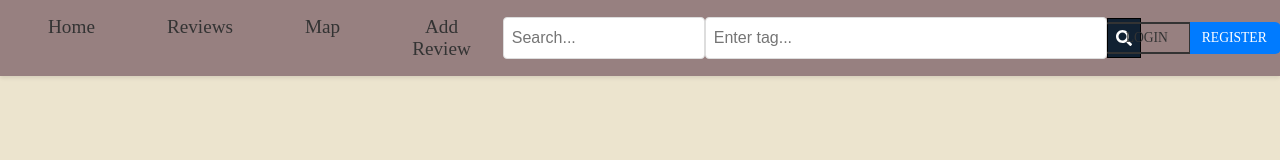
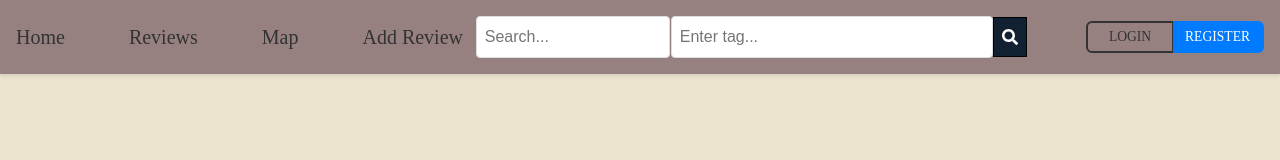
Before and after one commit to King-Kash/CS35L_GSW, a React (Vite) app in the folder client/: page / in a window 1280 px wide. Shown: the top 160 px of the page. Built offline with nearby package versions, Linux system fonts and the light colour scheme.

Commit message:
navbar fix

```diff
--- a/client/src/styles/NavBar.css
+++ b/client/src/styles/NavBar.css
@@ -1,23 +1,31 @@
 .navbar {
   background-color: #978080;
-  padding: 1rem 1rem;
+  padding: clamp(0.25rem, 2vw, 1rem) clamp(0.25rem, 2vw, 1rem);
   box-shadow: 0 2px 4px rgba(0, 0, 0, 0.1);
   display: flex;
   justify-content: space-between;
   align-items: center;
   flex-wrap: nowrap;
+  box-sizing: border-box;
 }
 
 .nav-links {
   display: flex;
-  gap: 0.5rem;
+  gap: clamp(0.25rem, 5vw, 6rem); /* Responsive gap */
+  flex-shrink: 1; /* Allow nav links to shrink */
+  align-items: center;
 }
 
 .nav-link {
   text-decoration: none;
   color: #333;
   font-weight: 500;
-  transition: color 0.3s;
+  font-size: clamp(0.75rem, 2.5vw, 1.25rem); /* Responsive font size */
+  transition: color 0.3s, font-size 0.3s; /* Smooth transitions */
+  white-space: nowrap; /* Prevent text wrapping */
+  padding: 0; /* Remove any default padding */
+  margin: 0; /* Remove any default margin */
+  display: inline-block; /* Only take up text width */
 }
 
 .nav-link:hover {
@@ -27,8 +35,10 @@
 .search-tag-container {
   display: flex;
   align-items: center;
-  width: 600px; /* Reduced width to make room for auth buttons */
-  flex-shrink: 1;
+  max-width: clamp(100px, 50vw, 600px); /* Smoothly scales from 200px to 600px */
+  min-width: 100px;
+  flex: 1;
+  margin: 0 clamp(0.25rem, 1vw, 1rem);
 }
 
 .search-button {
@@ -69,7 +79,8 @@
   min-height: 2.5rem;
   background-color: white;
   white-space: nowrap;
-  width: 200px;
+  width: clamp(60px, 15vw, 200px); /* Smoothly scales with viewport */
+  flex-shrink: 1;
 }
 
 .tag-wrapper {
@@ -84,7 +95,8 @@
   max-height: 2.5rem;
   background-color: white;
   white-space: nowrap;
-  width: 400px;
+  width: clamp(120px, 25vw, 400px); /* Smoothly scales with viewport */
+  flex-shrink: 1;
   overflow-x: auto;
   overflow-y: hidden;
   scrollbar-width: thin; /* For Firefox: make the scrollbar thinner */
@@ -165,13 +177,13 @@
 
 .log-btn, .reg-btn {
   text-decoration: none;
-  padding: 6px 12px; /* Reduced padding to make buttons smaller */
+  padding: clamp(3px, 1vw, 6px) clamp(6px, 2vw, 12px);
   border-radius: 0; /* Remove border radius for seamless connection */
   font-weight: 500;
   font-size: 0.85rem; /* Slightly smaller font */
   transition: all 0.3s ease;
   text-align: center;
-  min-width: 60px; /* Reduced minimum width */
+  min-width: clamp(40px, 8vw, 60px);
   margin: 0; /* Remove any default margins */
   display: inline-block; /* Ensure proper inline-block behavior */
 }
```
